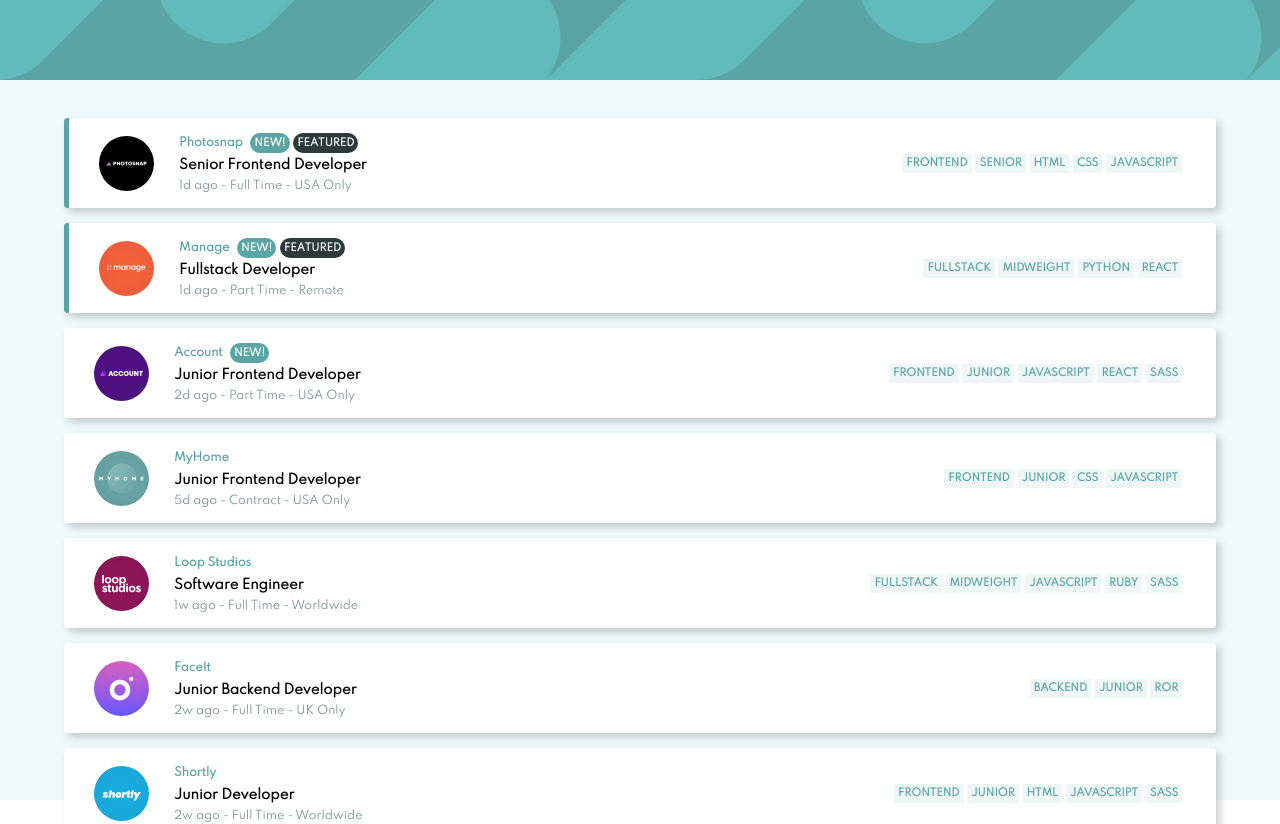
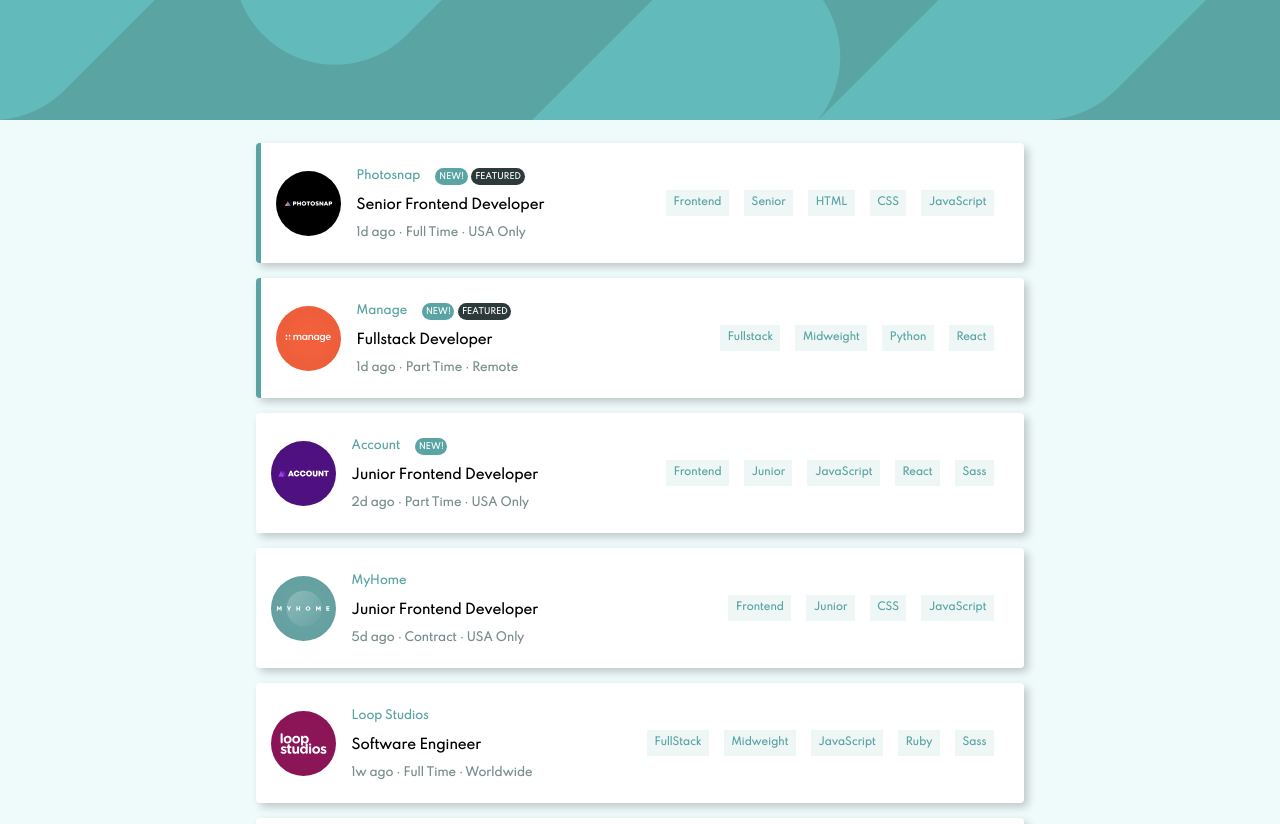
Before and after one commit to MichaelDJansen/job-listings, a React app: page / in a window 1280 px wide. Shown: the top 824 px of the page. Built offline with nearby package versions, Linux system fonts and the light colour scheme.

Commit message:
Added Sass support

```diff
--- a/package.json
+++ b/package.json
@@ -41,6 +41,7 @@
     "jest-resolve": "24.9.0",
     "jest-watch-typeahead": "0.4.2",
     "mini-css-extract-plugin": "0.9.0",
+    "node-sass": "^4.14.1",
     "optimize-css-assets-webpack-plugin": "5.0.3",
     "pnp-webpack-plugin": "1.6.4",
     "postcss-flexbugs-fixes": "4.1.0",
--- a/src/components/Listing/Listing.css
+++ /dev/null
@@ -1,26 +0,0 @@
-.listing {
-    display: grid;
-    grid-template-columns: 80px 30% auto;;
-    height: 90px;
-}
-
-.listing-image-container > img {
-    height: 55px;
-}
-
-.listing-company-name {
-    color: hsl(180, 29%, 50%);
-    font-weight: 700;
-}
-
-.listing-position {
-    font-weight: 700;
-}
-
-.featured-border {
-    border-left: hsl(180, 29%, 50%) solid 5px;
-}
-
-.listing-more-info {
-    color: hsl(180, 8%, 52%);
-}
--- /dev/null
+++ b/src/components/Listing/Listing.scss
@@ -0,0 +1,30 @@
+@import '../../styles/common.scss';
+
+.listing {
+    display: grid;
+    grid-template-columns: 80px 30% auto;
+    height: 120px;
+    padding: 3% 2%;
+}
+
+.listing-image-container > img {
+    height: 65px;
+}
+
+.listing-company-name {
+    color: $primaryCyan;
+    font-weight: 700;
+}
+
+.listing-position {
+    font-weight: 700;
+}
+
+.featured-border {
+    border-left: $primaryCyan solid 5px;
+}
+
+.listing-more-info {
+    font-weight: 700;
+    color: $darkGrayishCyan;
+}
--- a/src/components/Listing/Listing.tsx
+++ b/src/components/Listing/Listing.tsx
@@ -1,6 +1,6 @@
 import React from 'react';
 import { IJob } from '../../interfaces';
-import './Listing.css'
+import './Listing.scss';
 import Tag from '../Tag/Tag';
 
 type ListingProps = {
@@ -30,6 +30,8 @@
                     key={index}
                     bgColour={"hsl(180, 31%, 95%)"}
                     colour={"hsl(180, 29%, 50%)"}
+                    size="large"
+                    className="mr3 pa2"
                 >
                     {tag}
                 </Tag>
@@ -46,7 +48,7 @@
                 </div>
                 <div className="listing-info flex flex-column justify-between">
                     <div>
-                        <span className="listing-company-name mr2 f7">
+                        <span className="listing-company-name mr3 f7">
                             {job.company}
                         </span>
                         {
@@ -55,6 +57,8 @@
                             <Tag
                                 bgColour={"hsl(180, 29%, 50%)"}
                                 pill
+                                size="small"
+                                className="ttu"
                             >
                                 New!
                             </Tag>
@@ -65,6 +69,8 @@
                             <Tag
                                 bgColour={"hsl(180, 14%, 20%)"}
                                 pill
+                                size="small"
+                                className="ttu"
                             >
                                 Featured
                             </Tag>
@@ -74,7 +80,7 @@
                         {job.position}
                     </span>
                     <span className="listing-more-info f7">
-                        {`${job.postedAt} - ${job.contract} - ${job.location}`}
+                        {`${job.postedAt} · ${job.contract} · ${job.location}`}
                     </span>
                 </div>
                 <div className="listing-tags-container flex items-center justify-end flex-wrap">
--- a/src/components/ListingsPage/ListingsPage.css
+++ /dev/null
@@ -1,18 +0,0 @@
-#listing-page {
-  display: grid;
-  grid-template-rows: 10% 90%;
-  height: 100%;
-  width: 100%;
-}
-
-.banner-image {
-  background: url('/images/bg-header-desktop.svg') hsl(180, 29%, 50%);
-  background-size: contain;
-  background-repeat: repeat-x;
-}
-
-.listings {
-  background-color: hsl(180, 52%, 96%);
-  padding: 5%;
-  padding-top: 3%;
-}
--- /dev/null
+++ b/src/components/ListingsPage/ListingsPage.scss
@@ -0,0 +1,24 @@
+@import '../../styles/common.scss';
+
+#listing-page {
+  display: grid;
+  grid-template-rows: 15% auto;
+  height: 100%;
+  width: 100%;
+
+  .banner-image {
+    background: url('/images/bg-header-desktop.svg') $primaryCyan;
+    background-size: contain;
+    background-repeat: repeat-x;
+  }
+
+  #content-container {
+    padding: 0% 20%;
+    background-color: $backgroundCyan;
+
+    .listings {
+      padding-top: 3%;
+      position: relative;
+    }
+  }
+}
--- a/src/components/ListingsPage/ListingsPage.tsx
+++ b/src/components/ListingsPage/ListingsPage.tsx
@@ -1,6 +1,6 @@
 import React, { useEffect, useState } from 'react';
 import services from '../../services';
-import './ListingsPage.css';
+import './ListingsPage.scss';
 import { IJob } from '../../interfaces';
 import Listing from '../Listing/Listing';
 
@@ -25,7 +25,7 @@
   return (
     <div id="listing-page">
       <div className="banner-image"/>
-      <div className="listings">
+      <div id="content-container">
         {
             loading
             ?
@@ -33,7 +33,15 @@
               Loading...
             </div>
             :
-            jobs.map(job => <Listing key={job.id} job={job} />)
+            (
+              <React.Fragment>
+                <div className="listings">
+                  {
+                    jobs.map(job => <Listing key={job.id} job={job} />)
+                  }
+                </div>
+              </React.Fragment>
+            )
         }
       </div>
     </div>
--- a/src/components/Tag/Tag.css
+++ b/src/components/Tag/Tag.scss
@@ -1,6 +1,5 @@
 .tag-container {
-    font-size: 10px;
+    font-size: 8px;
     font-weight: 700;
     display: inline;
-    padding: 4px;
 }
--- a/src/components/Tag/Tag.tsx
+++ b/src/components/Tag/Tag.tsx
@@ -1,19 +1,22 @@
 import React from 'react';
-import './Tag.css'
+import './Tag.scss';
 
 type TagProps = {
     colour?: string,
     bgColour?: string
     pill?: boolean;
+    size?: string;
+    className?: string;
 };
 
-const Tag: React.FC<TagProps> = ({colour, bgColour, pill, children}) => {
+const Tag: React.FC<TagProps> = ({ colour, bgColour, pill, size, className, children }) => {
     return (
         <div
-            className={`tag-container mr1 ttu ${pill ? 'br-pill' : ''}`}
+            className={`tag-container mr1 pa1 ${pill ? 'br-pill' : ''} ${className ? className : ''}`}
             style={{
                 color: colour ? colour : '#FFF',
-                backgroundColor: bgColour ? bgColour : '#000'
+                backgroundColor: bgColour ? bgColour : '#000',
+                fontSize: size && size === "small" ? '8px' : '10px'
             }}
         >
             {children}
--- a/src/index.css
+++ b/src/index.scss
@@ -1,11 +1,11 @@
-@import url("https://fonts.googleapis.com/css?family=Spartan");
+@import './styles/common.scss';
 
 html, body, #root {
   height: 100%;
   margin: 0;
   font-weight: 500;
   font-size: 15px;
-  font-family: "Spartan", sans-serif;
+  font-family: $primaryFont;
 }
 
 body {
--- a/src/index.tsx
+++ b/src/index.tsx
@@ -1,6 +1,6 @@
 import React, { StrictMode } from 'react';
 import ReactDOM from 'react-dom';
-import './index.css';
+import './index.scss';
 import ListingsPage from './components/ListingsPage/ListingsPage';
 import * as serviceWorker from './serviceWorker';
 
--- /dev/null
+++ b/src/styles/common.scss
@@ -0,0 +1,11 @@
+@import url("https://fonts.googleapis.com/css?family=Spartan");
+
+// Colors
+$primaryCyan: hsl(180, 29%, 50%);
+$backgroundCyan: hsl(180, 52%, 96%);
+$filterCyan: hsl(180, 31%, 95%);
+$darkGrayishCyan: hsl(180, 8%, 52%);
+$veryDarkGrayishCyan: hsl(180, 14%, 20%);
+
+// Font
+$primaryFont: "Spartan", sans-serif;
```
